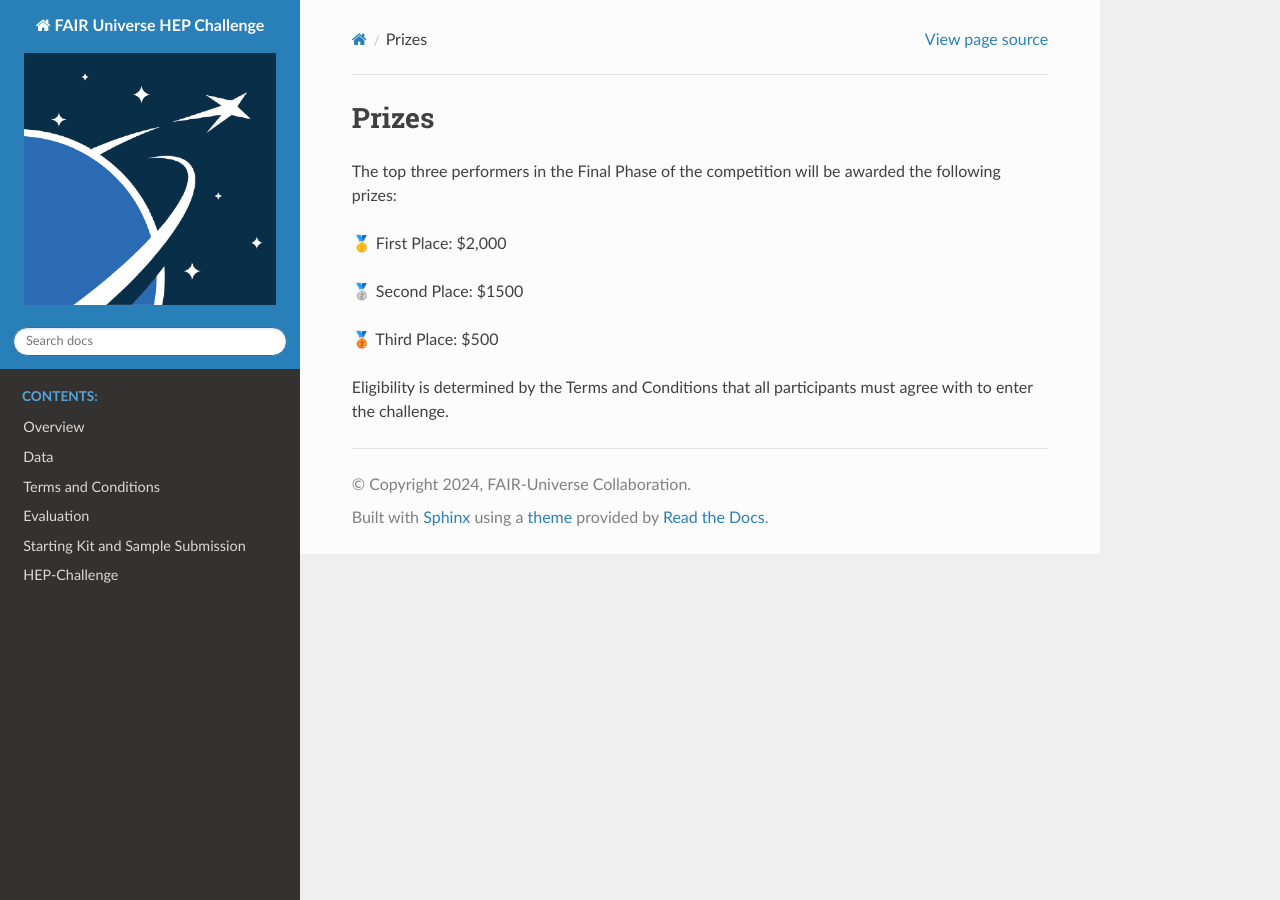
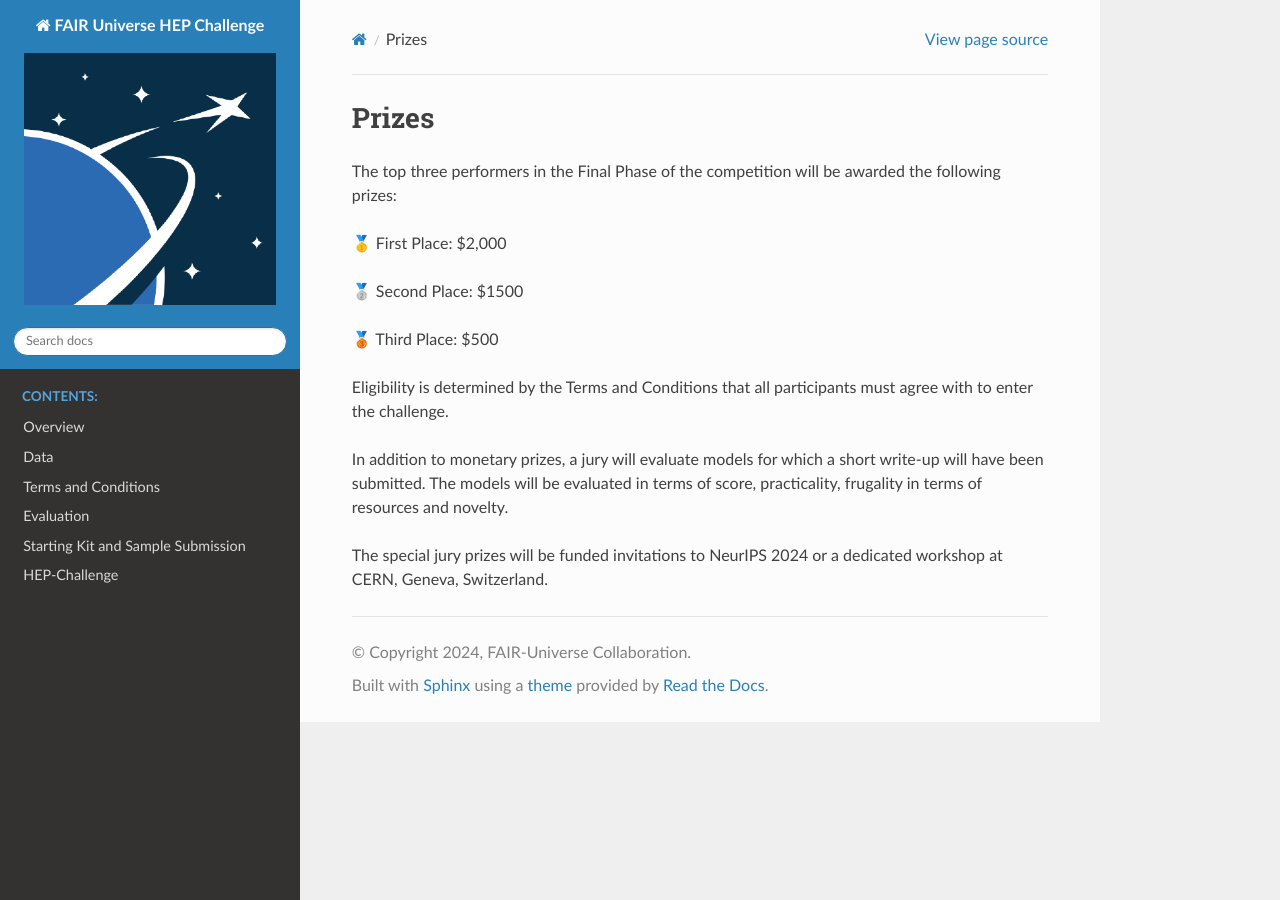
Before and after one commit to FAIR-Universe/HEP-Challenge, a Sphinx documentation site: the page built from docs/pages/prizes.md, in a window 1280 px wide. Built offline with Sphinx 7.4.7 and the Read the Docs theme 2.0.0, drawn with Linux system fonts in a browser that asks for light colours.

Commit message:
prize page updated

```diff
--- a/docs/pages/prizes.md
+++ b/docs/pages/prizes.md
@@ -8,3 +8,7 @@ The top three performers in the Final Phase of the competition will be awarded t
 🥉 Third Place: $500
 
 Eligibility is determined by the Terms and Conditions that all participants must agree with to enter the challenge.
+
+In addition to monetary prizes, a jury will evaluate models for which a short write-up will have been submitted. The models will be evaluated in terms of score, practicality, frugality in terms of resources and novelty.
+
+The special jury prizes will be funded invitations to NeurIPS 2024 or a dedicated workshop at CERN, Geneva, Switzerland.
```
